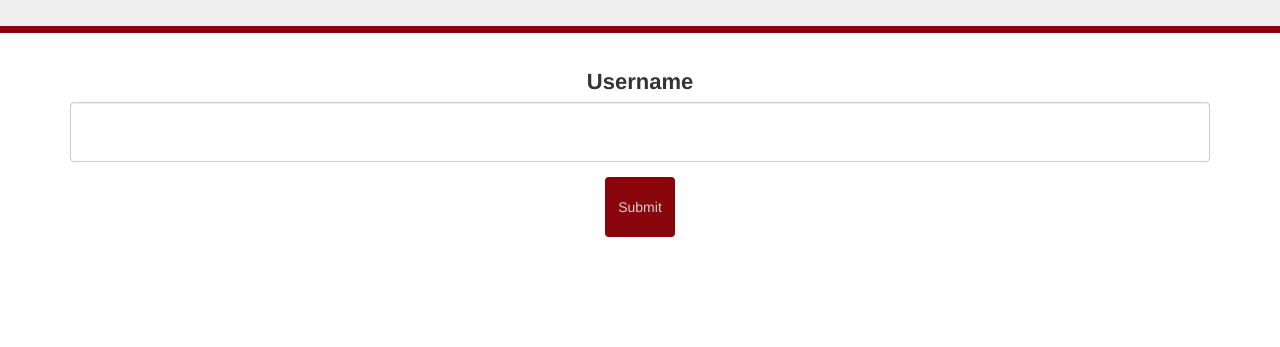
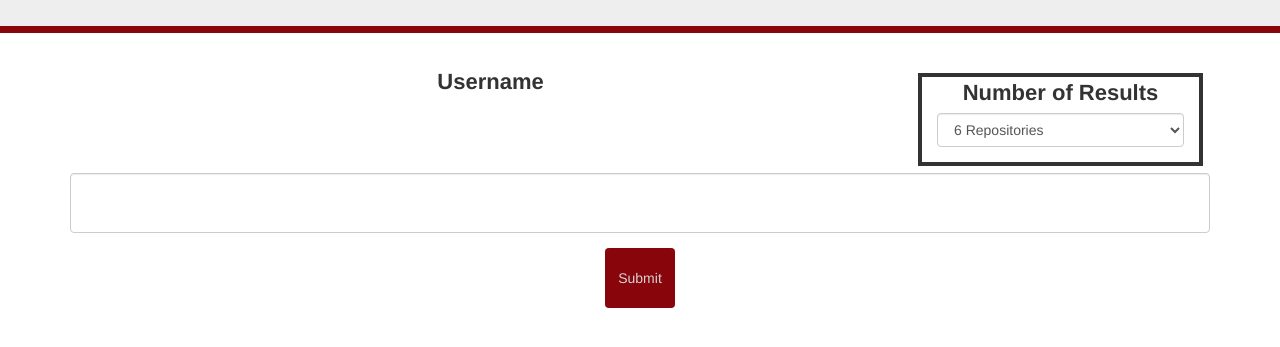
Before and after one commit to GDBMedia/GitHubInfo, a website with bundled scripts: page index.html in a window 1280 px wide. Shown: the part 149-496 px from the top of the page. Built offline with nearby package versions, Linux system fonts and the light colour scheme.

Commit message:
update input

```diff
--- a/index.html
+++ b/index.html
@@ -21,6 +21,18 @@
 </div>
     <div class="container">
       <form class="form" id="user">
+        <div class="col-md-3 pull-right">
+          <div class="form-group">
+            <label for="results">Number of Results</label>
+            <select class="form-control" name="results" id="results">
+              <option value="6">6 Repositories</option>
+              <option value="10">10 Repositories</option>
+              <option value="20">20 Repositories</option>
+              <option value="50">50 Repositories</option>
+              <option value="100">100 Repositories</option>
+            </select>
+          </div>
+        </div>
         <div class="form-group">
           <label for="username">Username</label>
           <input class="form-control" name="username" id="username"></input>
```
